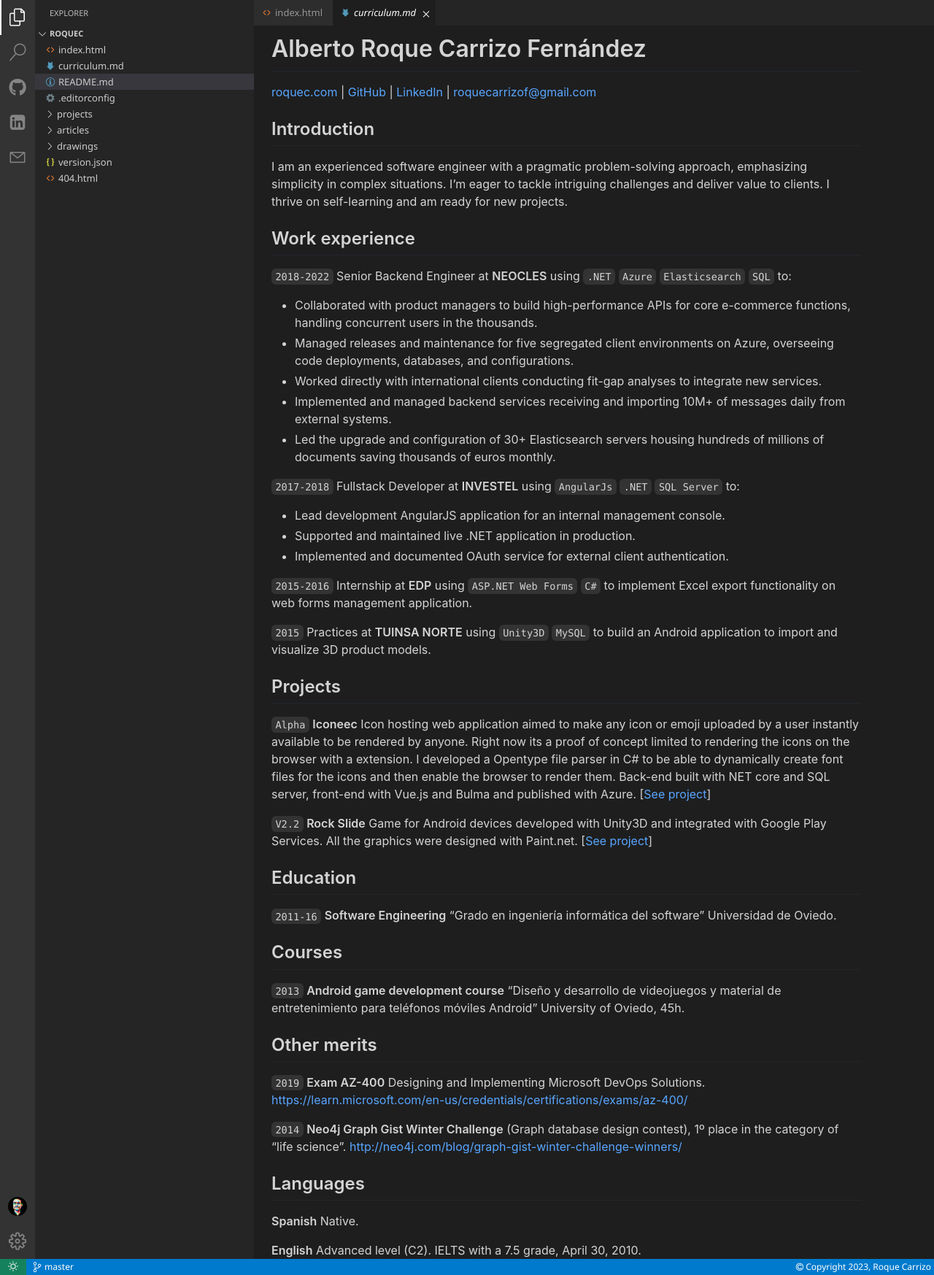
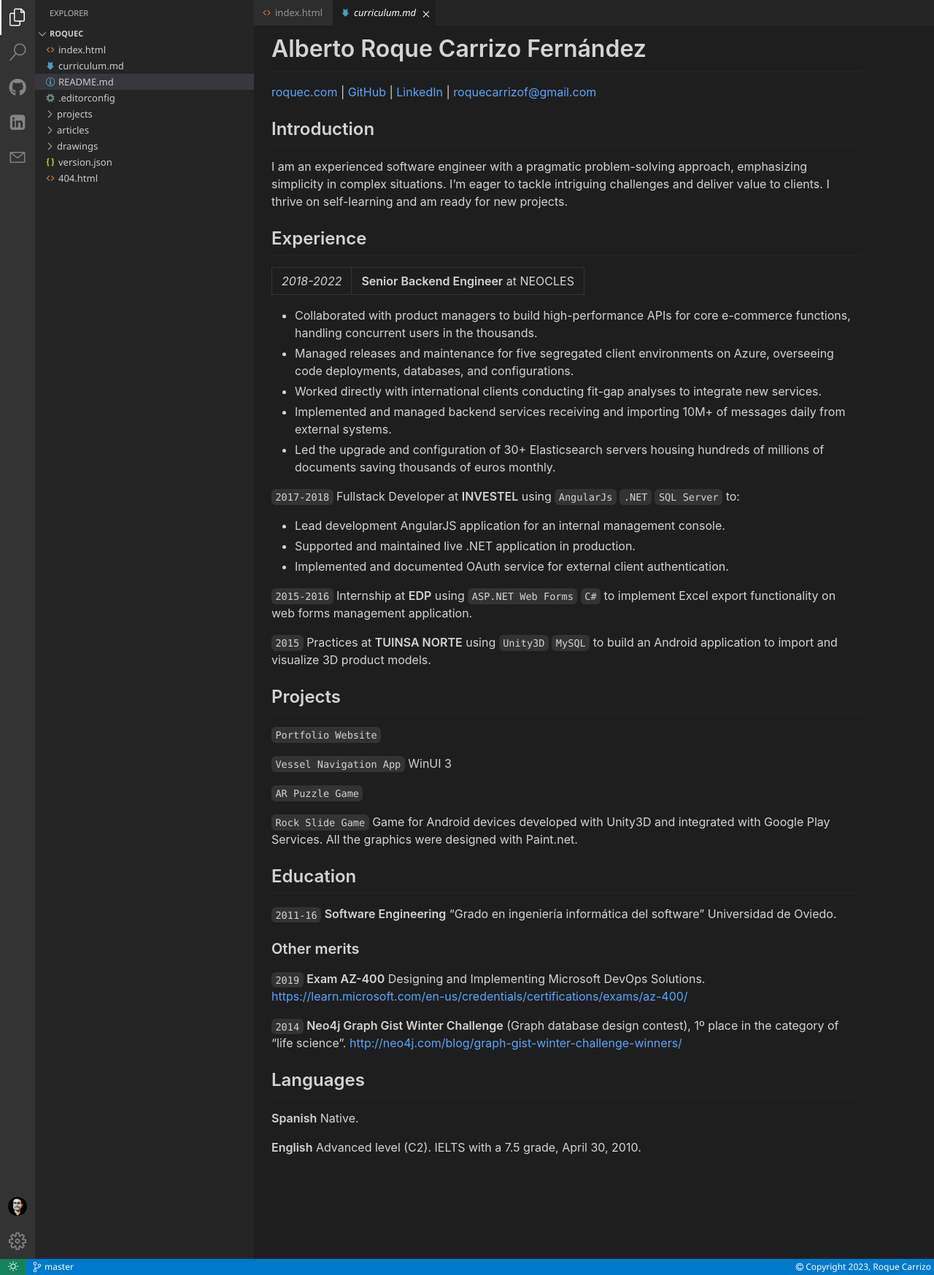
Before and after one commit to roquec/portfolio, a Jekyll site: the page built from src/profile.md, in a window 1280 px wide. Shown: the whole page at 73% size. Built offline with Jekyll 4.4.1, drawn with Linux system fonts in a browser that asks for light colours.

Commit message:
CV changes

```diff
--- a/src/_sass/components/content.scss
+++ b/src/_sass/components/content.scss
@@ -4,9 +4,7 @@
   background-color: var(--color-content-background);
   display: flex;
   flex-direction: column;
-  padding-top: 4px;
-  padding-left: 8px;
-  padding-right: 8px;
+  padding: 4px 8px 8px;
 }
 
 @media only screen and (min-width: 600px) {
--- a/src/profile.md
+++ b/src/profile.md
@@ -17,9 +17,9 @@
 situations. I'm eager to tackle intriguing challenges and deliver value to clients. I thrive on self-learning and am
 ready for new projects.
 
-## Work experience
+## Experience
 
-`2018-2022` Senior Backend Engineer at __NEOCLES__ using `.NET` `Azure` `Elasticsearch` `SQL` to:
+_2018-2022_ | **Senior Backend Engineer** at NEOCLES
 
 * Collaborated with product managers to build high-performance APIs for core e-commerce functions, handling concurrent
   users in the thousands.
@@ -44,30 +44,22 @@
 
 ## Projects
 
-`Alpha`
-__Iconeec__ Icon hosting web application aimed to make any icon or emoji uploaded by a user instantly available to be
-rendered by anyone. Right now its a proof of concept limited to rendering the icons on the browser with a extension. I
-developed a Opentype file parser in C# to be able to dynamically create font files for the icons and then enable the
-browser to render them. Back-end built with NET core and SQL server, front-end with Vue.js and Bulma and published with
-Azure. [[See project](https://bitbucket.org/roquecarrizof/iconeec)]
+`Portfolio Website`
 
-`V2.2`
-__Rock Slide__ Game for Android devices developed with Unity3D and integrated with Google Play Services. All the
+`Vessel Navigation App` WinUI 3
+
+`AR Puzzle Game`
+
+`Rock Slide Game` Game for Android devices developed with Unity3D and integrated with Google Play Services. All the
 graphics were designed with
-Paint.net. [[See project](https://play.google.com/store/apps/details?id=com.roque.rockslide.android&hl=en)]
+Paint.net.
 
 ## Education
 
 `2011-16`
 __Software Engineering__ “Grado en ingeniería informática del software” Universidad de Oviedo.
 
-## Courses
-
-`2013`
-__Android game development course__ “Diseño y desarrollo de videojuegos y material de
-entretenimiento para teléfonos móviles Android” University of Oviedo, 45h.
-
-## Other merits
+### Other merits
 
 `2019` __Exam AZ-400__ Designing and Implementing Microsoft DevOps
 Solutions. [https://learn.microsoft.com/en-us/credentials/certifications/exams/az-400/](https://learn.microsoft.com/en-us/credentials/certifications/exams/az-400/)
```
